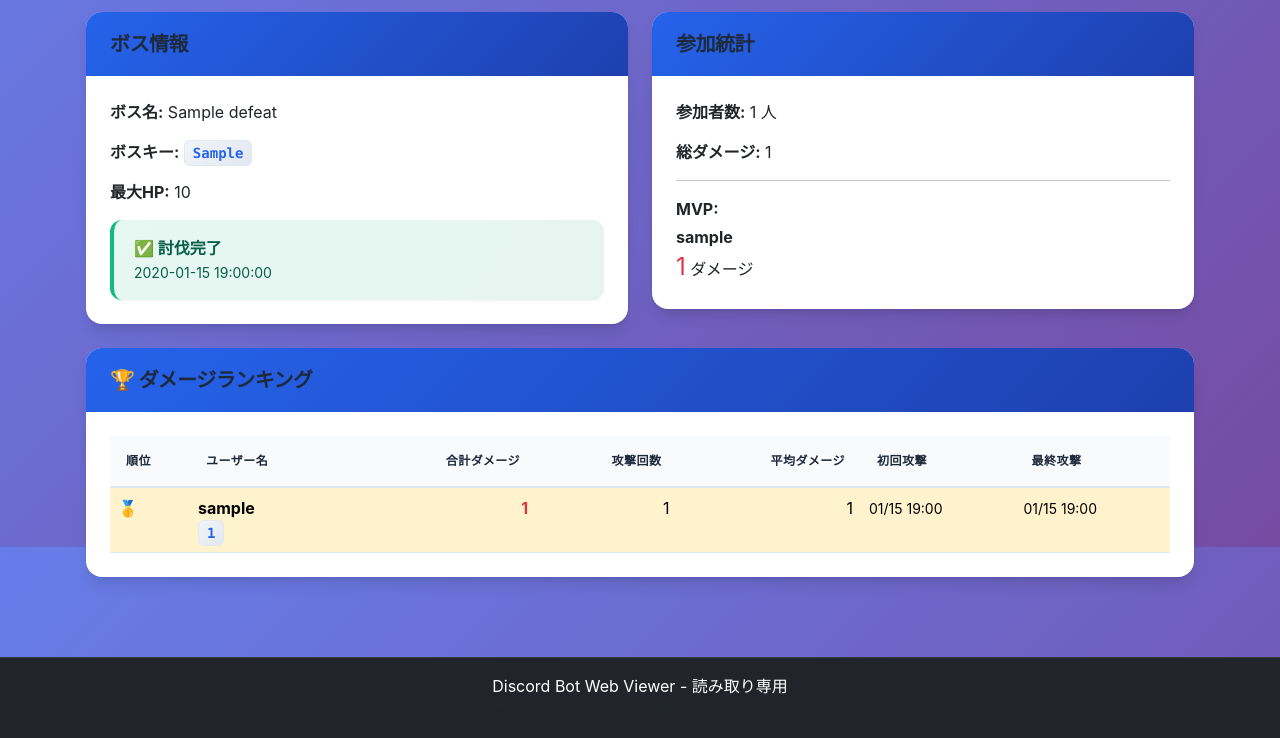
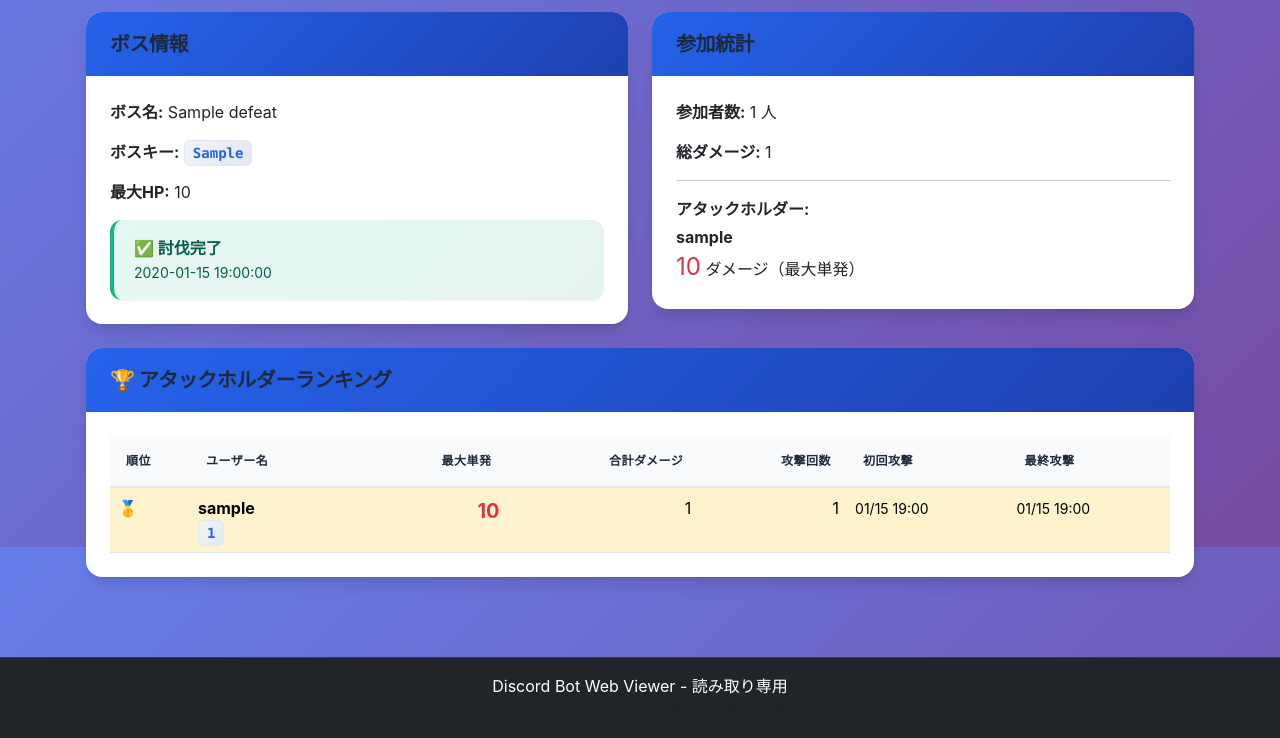
Before and after one commit to Roa819/discord-bot-web, a Flask app: template templates/boss_detail.html in a window 1280 px wide. Shown: the part 253-991 px from the top of the page. Run offline with Flask 3, Linux system fonts and the light colour scheme; the template is opened without the code that fills it: most values are stand-ins (such as "Sample title", 1, 10 or a date in 2020).

Commit message:
アタックホルダーランキング

```diff
--- a/app.py
+++ b/app.py
@@ -386,11 +386,12 @@ async def get_defeat_participants(defeat_history_id: int):
                 user_name,
                 action_count,
                 total_damage,
+                max_damage,
                 first_attack_at,
                 last_attack_at
             FROM raid_defeat_participants
             WHERE defeat_history_id = $1
-            ORDER BY total_damage DESC
+            ORDER BY max_damage DESC
         """, defeat_history_id)
         return [dict(p) for p in participants]
 
--- a/templates/boss_detail.html
+++ b/templates/boss_detail.html
@@ -47,10 +47,10 @@
 
                 {% if participants %}
                 <hr>
-                <p class="mb-1"><strong>MVP:</strong></p>
+                <p class="mb-1"><strong>アタックホルダー:</strong></p>
                 <p class="mb-0">
                     <strong>{{ participants[0].user_name }}</strong><br>
-                    <span class="text-danger fs-4">{{ participants[0].total_damage|format_number }}</span> ダメージ
+                    <span class="text-danger fs-4">{{ participants[0].max_damage|format_number }}</span> ダメージ（最大単発）
                 </p>
                 {% endif %}
             </div>
@@ -63,7 +63,7 @@
     <div class="col-12">
         <div class="card">
             <div class="card-header bg-warning">
-                <h5 class="mb-0">🏆 ダメージランキング</h5>
+                <h5 class="mb-0">🏆 アタックホルダーランキング</h5>
             </div>
             <div class="card-body">
                 {% if participants %}
@@ -73,9 +73,9 @@
                             <tr>
                                 <th style="width: 80px;">順位</th>
                                 <th>ユーザー名</th>
+                                <th class="text-end">最大単発</th>
                                 <th class="text-end">合計ダメージ</th>
                                 <th class="text-end">攻撃回数</th>
-                                <th class="text-end">平均ダメージ</th>
                                 <th>初回攻撃</th>
                                 <th>最終攻撃</th>
                             </tr>
@@ -99,17 +99,13 @@
                                     <small class="text-muted"><code>{{ participant.user_id }}</code></small>
                                 </td>
                                 <td class="text-end">
-                                    <strong class="text-danger">{{ participant.total_damage|format_number }}</strong>
+                                    <strong class="text-danger fs-5">{{ participant.max_damage|format_number }}</strong>
+                                </td>
+                                <td class="text-end">
+                                    {{ participant.total_damage|format_number }}
                                 </td>
                                 <td class="text-end">
                                     {{ participant.action_count|format_number }}
-                                </td>
-                                <td class="text-end">
-                                    {% if participant.action_count > 0 %}
-                                        {{ (participant.total_damage / participant.action_count)|round(1)|format_number }}
-                                    {% else %}
-                                        0
-                                    {% endif %}
                                 </td>
                                 <td>
                                     <small>{{ participant.first_attack_at|to_jst_short }}</small>
```
